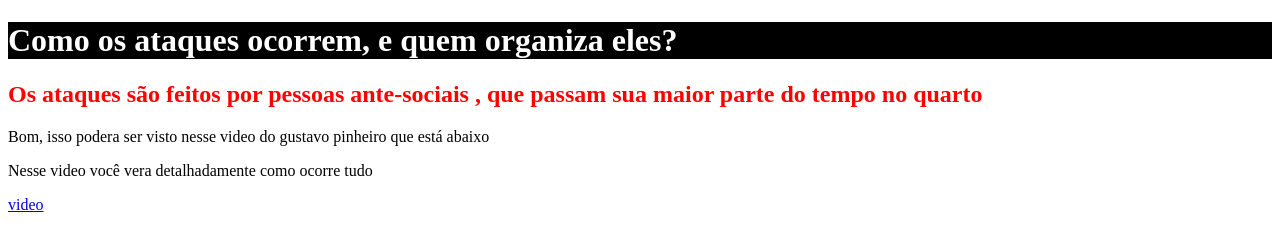
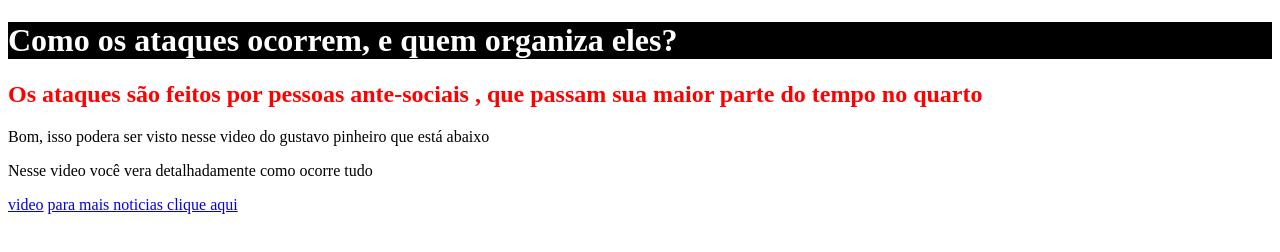
Before and after one commit to f3lix577/caso-discord, a plain HTML site: page index.html in a window 1280 px wide. Shown: the part 466-718 px from the top of the page. Drawn offline with Linux system fonts and the light colour scheme.

Commit message:
Update index.html

```diff
--- a/index.html
+++ b/index.html
@@ -21,5 +21,8 @@
  <p>Bom, isso podera ser visto nesse video do gustavo pinheiro que está abaixo</p>
  <p>Nesse video você vera detalhadamente como ocorre tudo</p>
  <a href="https://youtu.be/45QyK67wKRc?si=Aum7qDHNeetFfsCc">video</a>
+
+<a href="index2.html">para mais noticias clique aqui</a>
+
 </body>
 </html>
```
